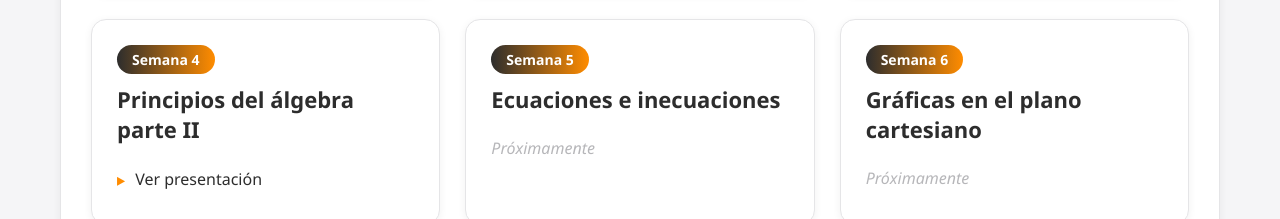
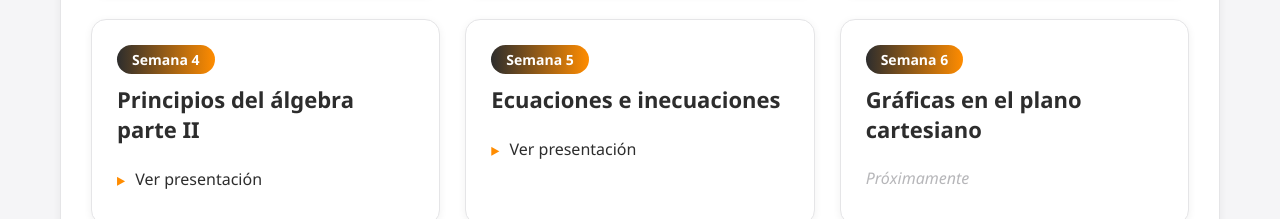
Before and after one commit to JordyAB00/curso-mate-ciencia-datos, a plain HTML site: page index.html in a window 1280 px wide. Shown: the part 980-1199 px from the top of the page. Drawn offline with Linux system fonts and the light colour scheme.

Commit message:
Update index.html

```diff
--- a/index.html
+++ b/index.html
@@ -292,7 +292,7 @@
                     <div class="week-number">Semana 5</div>
                     <h3>Ecuaciones e inecuaciones</h3>
                     <ul>
-                        <li><span class="coming-soon">Próximamente</span></li>
+                        <li><a href="presentaciones/semana-05/ecuaciones.html" class="available">Ver presentación</a></li>
                     </ul>
                 </div>
 
```
